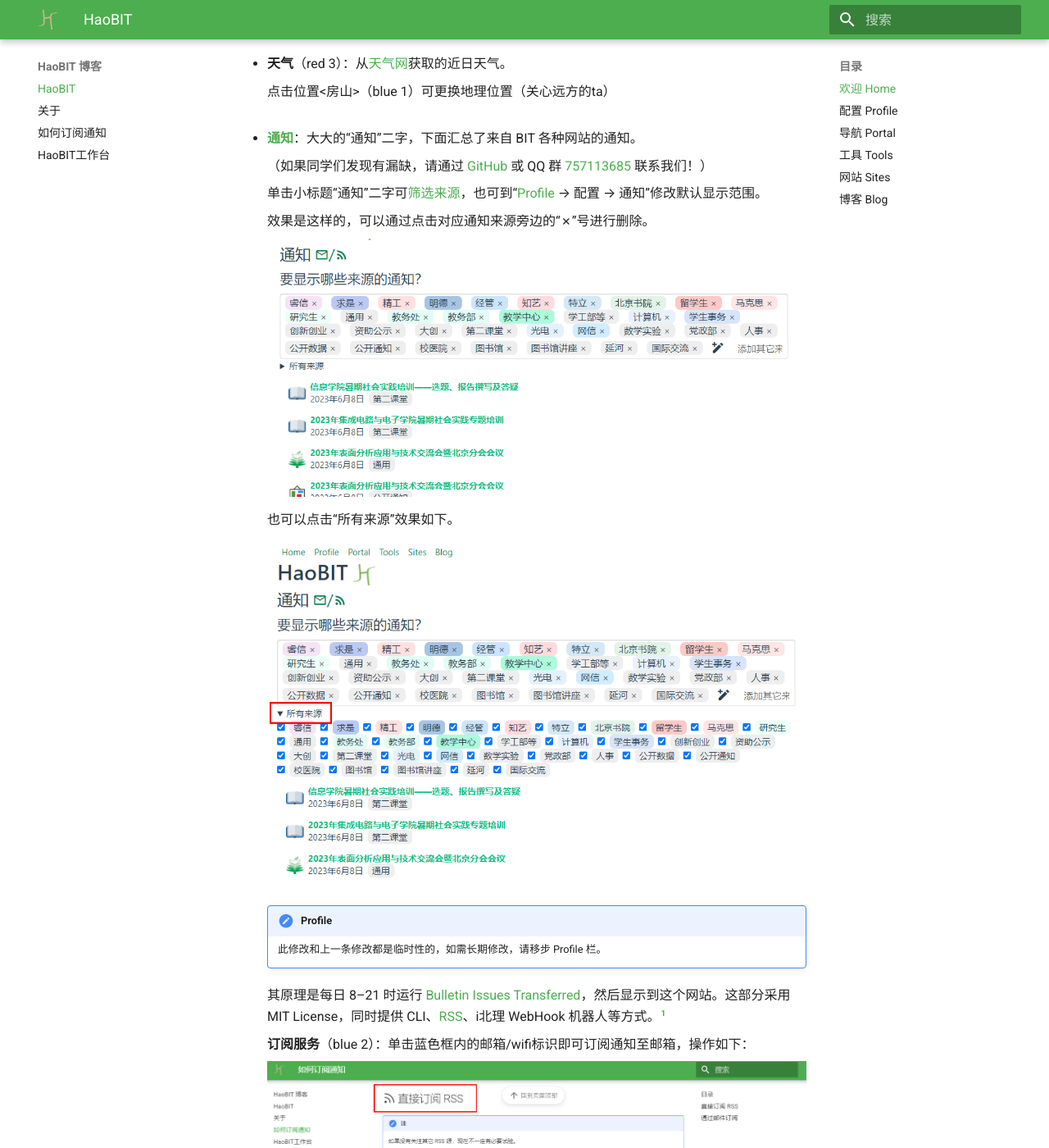
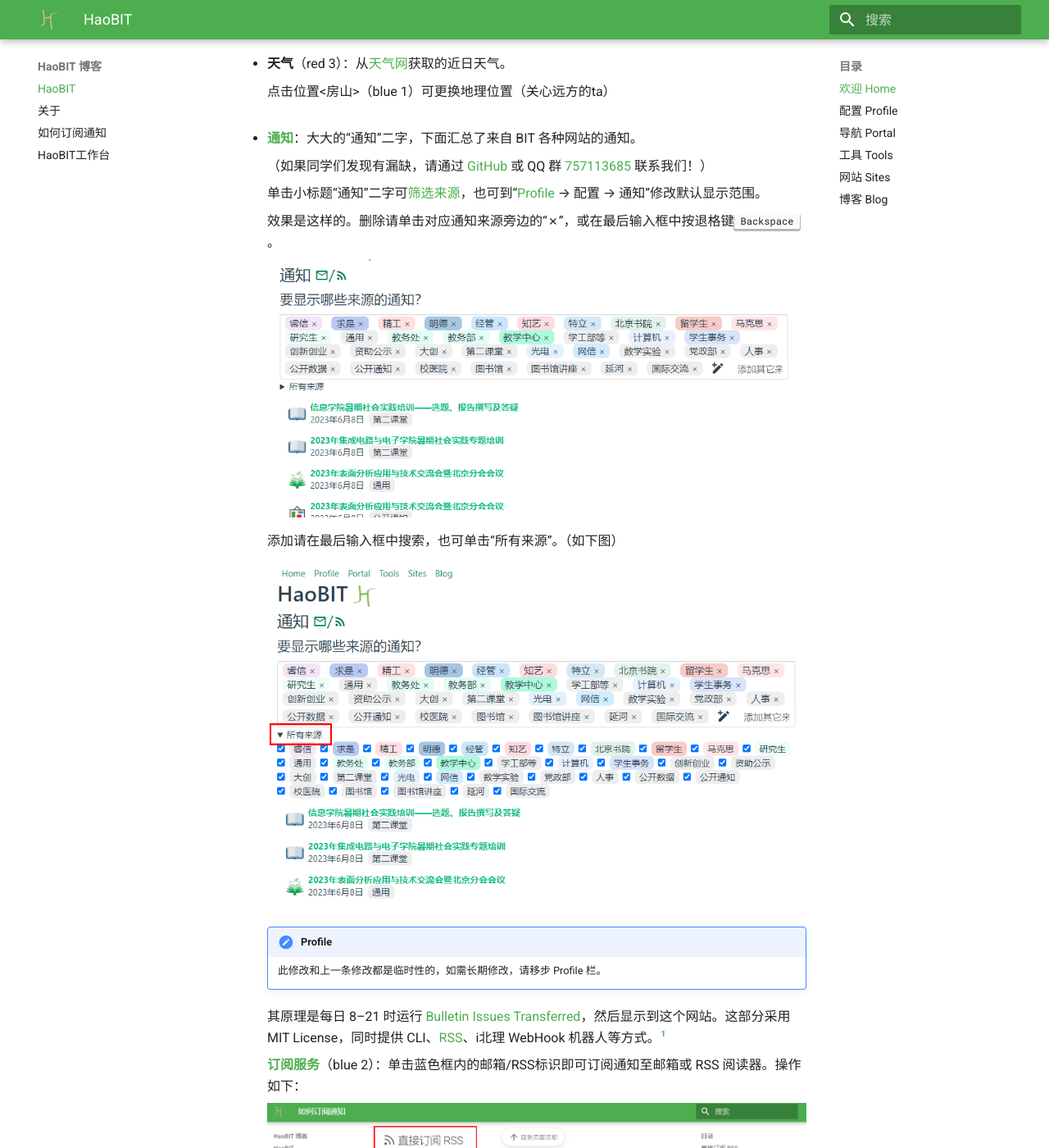
Before and after one commit to Capchdo/blog, an MkDocs documentation site: the page built from docs/index.md, in a window 1280 px wide and 1400 px high, scrolled down 1021 px. Shown: the whole window at 82% size. Built offline with MkDocs 1.6.1 and Material for MkDocs 9.7.7, drawn with Linux system fonts in a browser that asks for light colours; comment, search, counter and statistics services are not loaded.

Commit message:
更正通知模块介绍

```diff
--- a/docs/index.md
+++ b/docs/index.md
@@ -26,11 +26,11 @@
 
   单击小标题“通知”二字可[筛选来源](https://haobit.top/dev/site/notice/)，也可到“[Profile][profile] → 配置 → 通知”修改默认显示范围。
 
-  效果是这样的，可以通过点击对应通知来源旁边的“✗”号进行删除。
+  效果是这样的。删除请单击对应通知来源旁边的“✗”，或在最后输入框中按退格键<kbd>Backspace</kbd>。
 
   ![单击“通知”的效果](./img/单击“通知”的效果.png)
 
-  也可以点击“所有来源”效果如下。
+  添加请在最后输入框中搜索，也可单击“所有来源”。（如下图）
 
   ![单击“所有来源”的效果](./img/单击“所有来源”的效果.png)
 
@@ -40,7 +40,7 @@
 
   其原理是每日 8–21 时运行 [Bulletin Issues Transferred](https://github.com/YDX-2147483647/bulletin-issues-transferred/)，然后显示到这个网站。这部分采用 MIT License，同时提供 CLI、[RSS](./rss.md)、i北理 WebHook 机器人等方式。[^bulletin-issues-transferred]
 
-  **订阅服务**（blue 2）：单击蓝色框内的邮箱/wifi标识即可订阅通知至邮箱，操作如下：
+  [**订阅服务**](./rss.md)（blue 2）：单击蓝色框内的邮箱/RSS标识即可订阅通知至邮箱或 RSS 阅读器。操作如下：
 
   ![邮箱订阅通知](./img/订阅通知.png)
 
```
